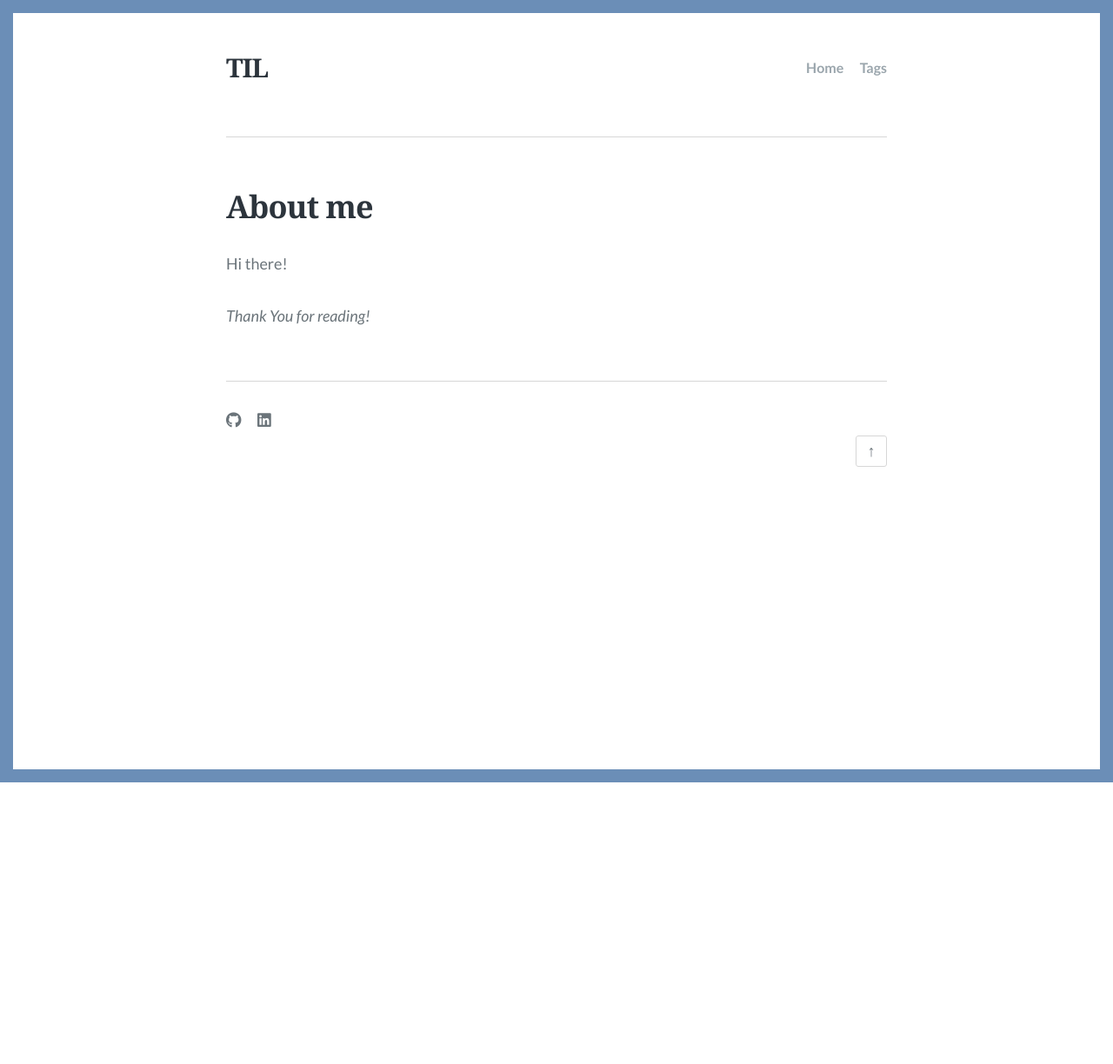
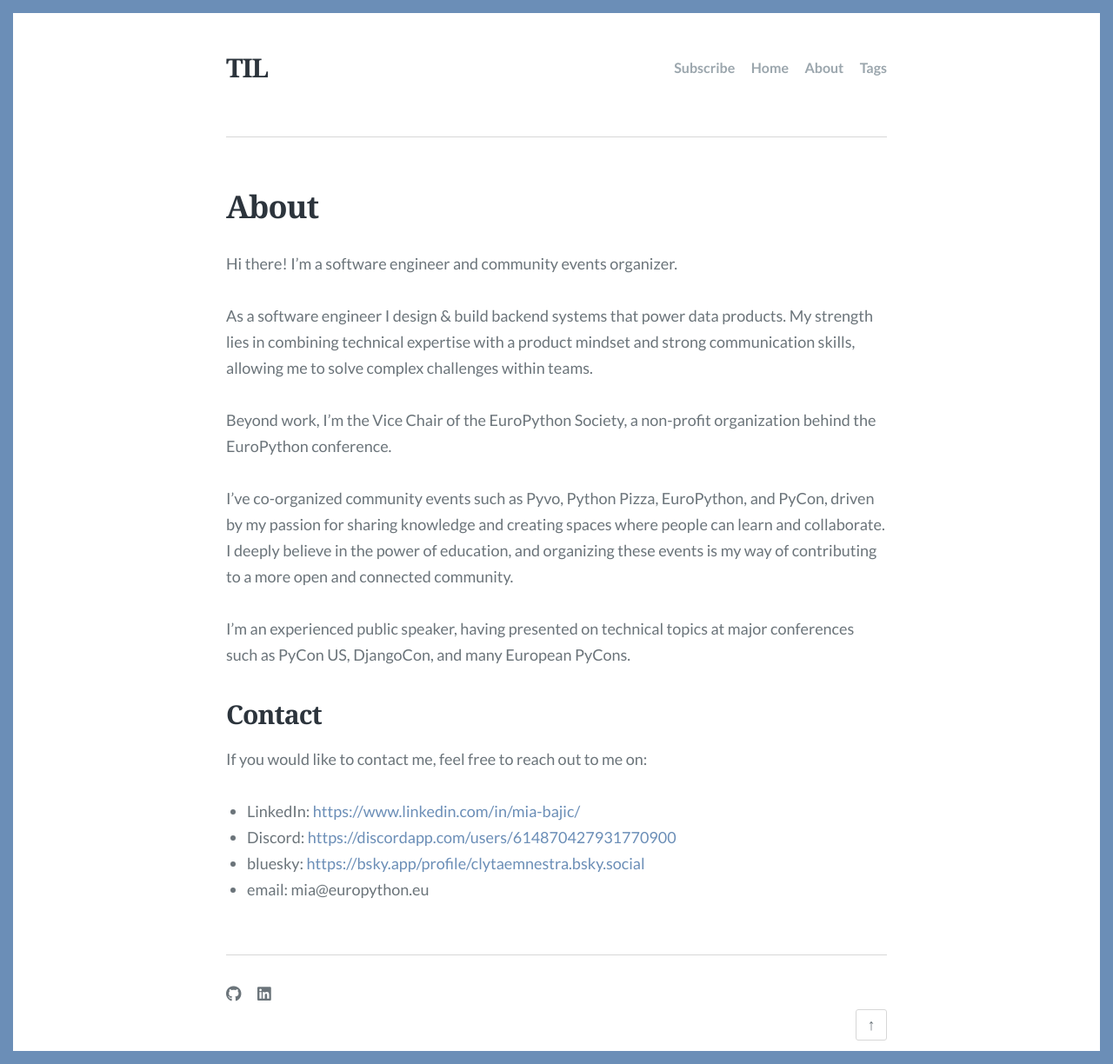
Before and after one commit to clytaemnestra/tech-blog, a Jekyll site: the page built from about.md, in a window 1280 px wide. Shown: the whole page at 87% size. Built offline with Jekyll 4.4.1, drawn with Linux system fonts in a browser that asks for light colours; some web fonts are replaced; before the commit the page ends 900 px from its top, so only the background shows below that.

Commit message:
Add about me & subscription button

```diff
--- a/_config.yml
+++ b/_config.yml
@@ -23,10 +23,9 @@
 
 # Profile settings
 author:
-  name: Mia Bajic # author name
+  name: Mia Bajić # author name
   github: clytaemnestra # github username
   # linkedin: mia-bajic # linkedin username
-  email: miabajic.miabajic@gmail.com # email adress
   avatar: images/author.png # change with your own avatar
 
 
@@ -35,14 +34,12 @@
 
 # Site navigation - each item must have a title and a url.
 navigation:
+  - text: Subscribe
+    url: https://forms.gle/kwXcWp9qSiMcY1nU9
   - text: Home
     url: /
-  # - text: Archieve
-  #   url: /archieve
-  # - text: About
-  #   url: /about
-  # - text: Style Guide
-  #   url: /style-guide/
+  - text: About
+    url: /about
   - text: Tags
     url: /tags
   # - text: Download
--- a/_data/author.json
+++ b/_data/author.json
@@ -1,5 +1,5 @@
 {
   "name": "Mia Bajić",
-  "bio": "I'm a Prague-based software engineer passionate about knowledge sharing & community building. I'm the main organizer of Prague Python Pizza & Prague Python meetups, and a co-organizer of EuroPython & PyCon CZ.",
+  "bio": "Software engineer and community events organizer.",
   "image": "images/author.png"
 }
--- a/_data/social.json
+++ b/_data/social.json
@@ -9,6 +9,11 @@
       "title": "LinkedIn",
       "icon": "fa-linkedin",
       "url": "https://www.linkedin.com/in/mia-bajic/"
+    },
+    {
+      "title": "bsky",
+      "icon": "fa-bsky",
+      "url": "https://bsky.app/profile/clytaemnestra.bsky.social"
     }
   ]
 }
--- a/_includes/header.html
+++ b/_includes/header.html
@@ -11,17 +11,25 @@
         {% for item in site.navigation %}
         {% assign current = nil %}
         {% if page.url == item.url %}
-        {% assign current = 'nav-current' %}
+          {% assign current = 'nav-current' %}
         {% endif %}
         <li class="menu-item {{ current }}">
-          <a class="{{ current }}" href="{{ site.baseurl }}{{ item.url }}">{{ item.text }}</a>
+          {% if item.url contains 'http' %}
+            <!-- External URL -->
+            <a class="{{ current }}" href="{{ item.url }}" target="_blank" rel="noopener noreferrer">{{ item.text }}</a>
+          {% else %}
+            <!-- Internal URL -->
+            <a class="{{ current }}" href="{{ site.baseurl }}{{ item.url }}">{{ item.text }}</a>
+          {% endif %}
         </li>
         {% endfor %}
       </ul><!-- .menu -->
-      <button id="menu-close" class="menu-toggle"><span class="screen-reader-text">Close Menu</span><span
-          class="icon-close" aria-hidden="true"></span></button>
+      <button id="menu-close" class="menu-toggle">
+        <span class="screen-reader-text">Close Menu</span>
+        <span class="icon-close" aria-hidden="true"></span>
+      </button>
     </div><!-- .site-navigation-wrap -->
-  </nav><!-- .site-navigation -->
+    </nav><!-- .site-navigation -->
   <button id="menu-open" class="menu-toggle"><span class="screen-reader-text">Open Menu</span><span class="icon-menu" aria-hidden="true"></span></button>
 </header>
 
--- a/about.md
+++ b/about.md
@@ -1,10 +1,24 @@
 ---
 layout: page
-title: About me
+title: About
 description: An optional about page for Scriptor Jekyll theme
 # feature_image: images/about.jpg
 ---
 
-Hi there!
+Hi there! I'm a software engineer and community events organizer.
 
-*Thank You for reading!*
+As a software engineer I design & build backend systems that power data products. My strength lies in combining technical expertise with a product mindset and strong communication skills, allowing me to solve complex challenges within teams.
+
+Beyond work, I'm the Vice Chair of the EuroPython Society, a non-profit organization behind the EuroPython conference.
+
+I’ve co-organized community events such as Pyvo, Python Pizza, EuroPython, and PyCon, driven by my passion for sharing knowledge and creating spaces where people can learn and collaborate. I deeply believe in the power of education, and organizing these events is my way of contributing to a more open and connected community.
+
+
+I’m an experienced public speaker, having presented on technical topics at major conferences such as PyCon US, DjangoCon, and many European PyCons.
+
+## Contact
+If you would like to contact me, feel free to reach out to me on:
+* LinkedIn: [https://www.linkedin.com/in/mia-bajic/](https://www.linkedin.com/in/mia-bajic/)
+* Discord: [https://discordapp.com/users/614870427931770900](https://discordapp.com/users/614870427931770900)
+* bluesky: [https://bsky.app/profile/clytaemnestra.bsky.social](https://bsky.app/profile/clytaemnestra.bsky.social)
+* email: mia@europython.eu
```
